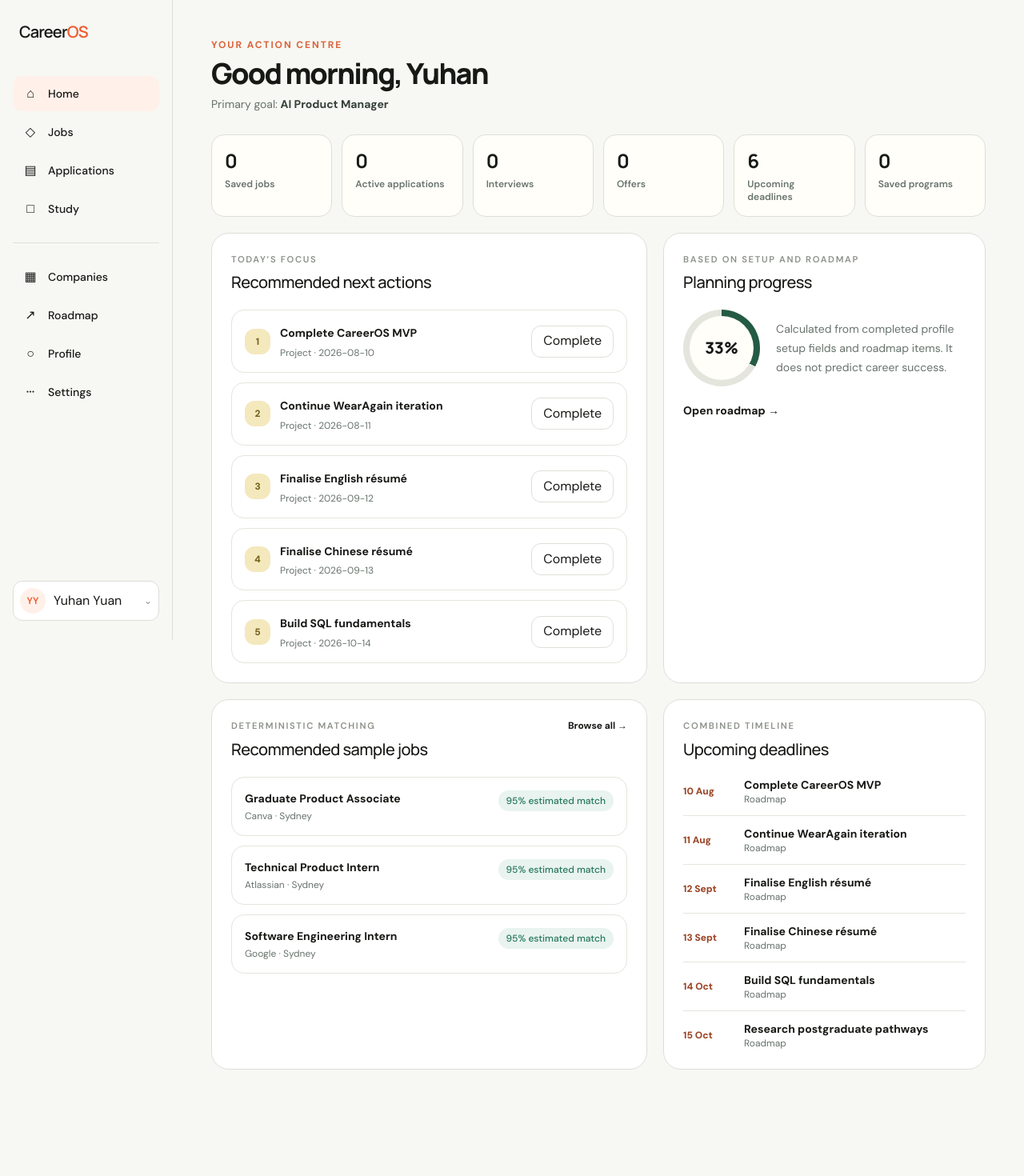
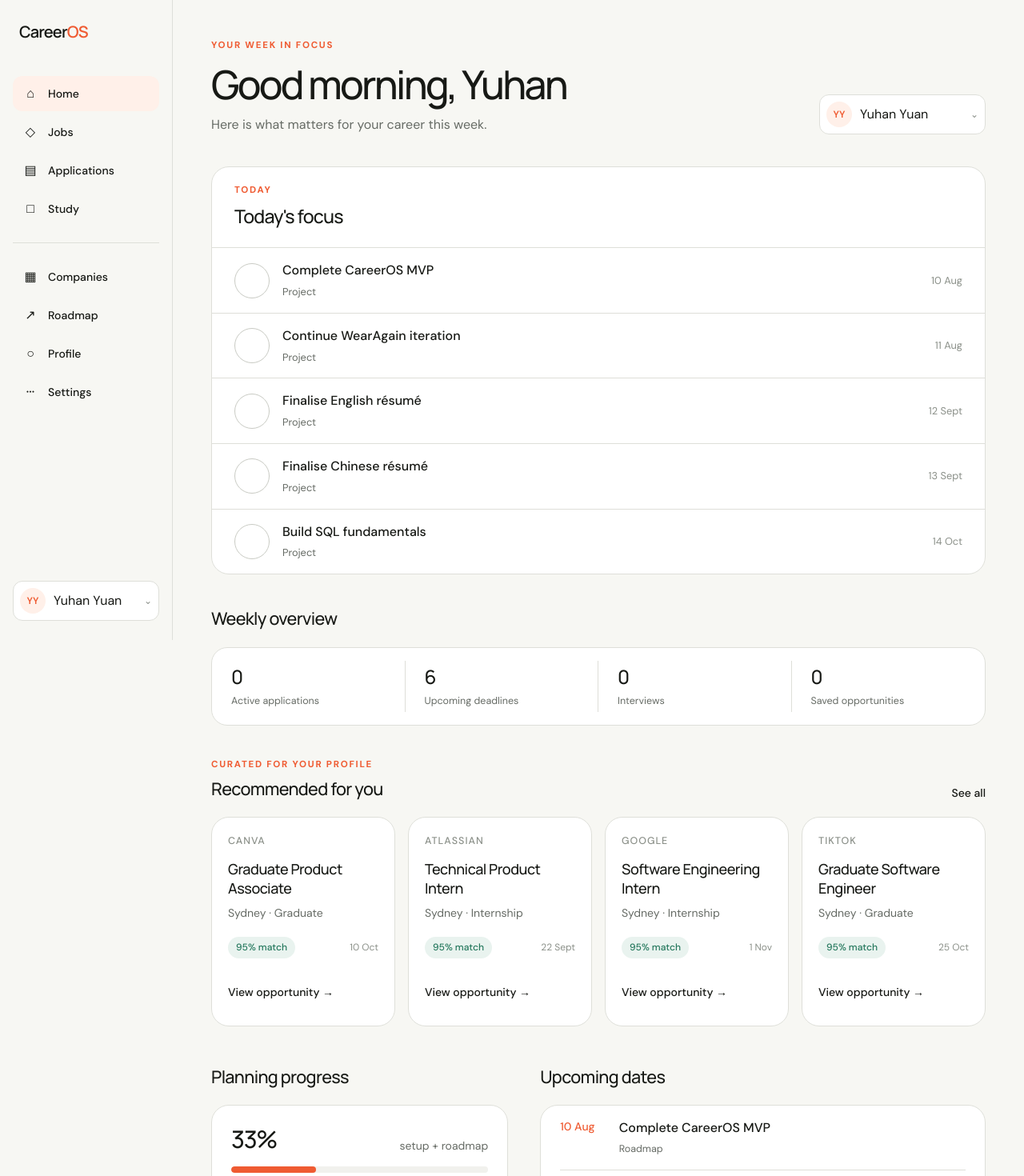
Before and after one commit to jasmineYuhanYuan/CareerOS, a Next.js app: page / in a window 1280 px wide. Shown: the top 1470 px of the page at 80% size. Before the commit the page ends 1385 px from the top, so only its background shows below. Built offline with nearby package versions, Linux system fonts and the light colour scheme.

Commit message:
style: refresh dashboard and profile experience

```diff
--- a/src/components/dashboard/dashboard.tsx
+++ b/src/components/dashboard/dashboard.tsx
@@ -1,9 +1,11 @@
 "use client";
 
 import Link from "next/link";
-import { Badge } from "@/components/ui/badge";
 import { Button } from "@/components/ui/button";
-import { Card } from "@/components/ui/card";
+import { MetricItem } from "@/components/ui/metric-item";
+import { SectionHeader } from "@/components/ui/section-header";
+import { StatusBadge } from "@/components/ui/status-badge";
+import { ProfileSelector } from "@/components/profile/profile-selector";
 import { jobs } from "@/data/seed";
 import { aggregateDeadlines } from "@/lib/dashboard";
 import { calculateJobMatch, isJobSuitableForProfile } from "@/lib/match";
@@ -20,51 +22,160 @@ export function Dashboard() {
   const { activeWorkspace, upsertRoadmapItem } = useCareerOS();
   const profile = activeWorkspace.profile;
   const deadlines = aggregateDeadlines(activeWorkspace).slice(0, 6);
-  const recommended = jobs.filter((job) => isJobSuitableForProfile(job, profile)).sort((a, b) => calculateJobMatch(b, profile).score - calculateJobMatch(a, profile).score).slice(0, 3);
-  const activeApplications = activeWorkspace.applications.filter((item) => !["Rejected", "Withdrawn"].includes(item.status));
+  const recommended = jobs
+    .filter((job) => isJobSuitableForProfile(job, profile))
+    .sort((a, b) => calculateJobMatch(b, profile).score - calculateJobMatch(a, profile).score)
+    .slice(0, 4);
+  const activeApplications = activeWorkspace.applications.filter(
+    (item) => !["Rejected", "Withdrawn"].includes(item.status),
+  );
+  const focusItems = activeWorkspace.roadmapItems
+    .filter((item) => item.status !== "Completed")
+    .slice(0, 5);
   const metrics = [
-    ["Saved jobs", activeWorkspace.savedJobIds.length],
     ["Active applications", activeApplications.length],
+    ["Upcoming deadlines", deadlines.length],
     ["Interviews", activeWorkspace.applications.filter((item) => item.status === "Interview").length],
-    ["Offers", activeWorkspace.applications.filter((item) => item.status === "Offer").length],
-    ["Upcoming deadlines", deadlines.length],
-    ["Saved programs", activeWorkspace.savedProgramIds.length],
+    ["Saved opportunities", activeWorkspace.savedJobIds.length],
+  ] as const;
+  const profileChecks = [
+    profile.preferredName,
+    profile.workEligibility,
+    profile.expectedGraduationDate,
+    profile.skills.length > 0 ? "skills" : "",
+    profile.careerGoals.length > 0 ? "goals" : "",
   ];
-  const incompleteRoadmap = activeWorkspace.roadmapItems.filter((item) => item.status !== "Completed").slice(0, 5);
-  const profileChecks = [profile.preferredName, profile.workEligibility, profile.expectedGraduationDate, profile.skills.length > 0 ? "skills" : "", profile.careerGoals.length > 0 ? "goals" : ""];
   const completedSetup = profileChecks.filter(Boolean).length;
   const completedRoadmap = activeWorkspace.roadmapItems.filter((item) => item.status === "Completed").length;
-  const progress = Math.round(((completedSetup + completedRoadmap) / Math.max(1, profileChecks.length + activeWorkspace.roadmapItems.length)) * 100);
+  const progress = Math.round(
+    ((completedSetup + completedRoadmap) /
+      Math.max(1, profileChecks.length + activeWorkspace.roadmapItems.length)) *
+      100,
+  );
 
   return (
     <div className="page-enter">
-      <header className="mb-7">
-        <p className="text-xs font-bold uppercase tracking-[0.16em] text-[#db633a]">Your action centre</p>
-        <h1 className="mt-2 font-display text-3xl font-extrabold tracking-[-0.05em] sm:text-4xl">{greeting()}, {profile.preferredName || profile.displayName}</h1>
-        <p className="mt-2 text-sm text-[#68736c]">Primary goal: <strong className="text-[#344039]">{profile.careerGoals[0] ?? "Add a career goal"}</strong></p>
+      <header className="mb-10 flex flex-col gap-6 sm:flex-row sm:items-end sm:justify-between">
+        <div>
+          <p className="eyebrow mb-3">Your week in focus</p>
+          <h1 className="font-display text-[2.1rem] font-medium leading-[1.1] tracking-[-0.055em] sm:text-[3.1rem]">
+            {greeting()}, {profile.preferredName || profile.displayName}
+          </h1>
+          <p className="mt-3 text-base text-[var(--text-secondary)]">
+            Here is what matters for your career this week.
+          </p>
+        </div>
+        <div className="w-full sm:w-[13rem]"><ProfileSelector /></div>
       </header>
 
-      <section aria-label="Career summary" className="mb-5 grid grid-cols-2 gap-3 md:grid-cols-3 xl:grid-cols-6">
-        {metrics.map(([label, value]) => <div key={label} className="rounded-2xl border border-[#dedfd7] bg-[#fffef9] p-4"><strong className="font-display text-2xl">{value}</strong><span className="mt-1 block text-xs font-semibold text-[#68736c]">{label}</span></div>)}
+      <section className="surface-card overflow-hidden" aria-labelledby="focus-heading">
+        <div className="border-b border-[var(--border)] px-5 py-5 sm:px-7">
+          <p className="eyebrow mb-1.5">Today</p>
+          <h2 id="focus-heading" className="font-display text-[1.45rem] font-medium tracking-[-0.035em]">Today&apos;s focus</h2>
+        </div>
+        {focusItems.length === 0 ? (
+          <p className="px-5 py-8 text-sm text-[var(--text-secondary)] sm:px-7">Your current roadmap actions are complete. Add another item when ready.</p>
+        ) : (
+          <ol className="divide-y divide-[var(--border)]">
+            {focusItems.map((item) => (
+              <li key={item.id} className="flex items-center gap-4 px-5 py-4 sm:px-7">
+                <button
+                  type="button"
+                  aria-label={`Complete ${item.title}`}
+                  onClick={() => upsertRoadmapItem({ ...item, status: "Completed" })}
+                  className="grid size-11 shrink-0 place-items-center rounded-full border border-[var(--border-strong)] text-transparent transition-colors hover:border-[var(--success)] hover:text-[var(--success)]"
+                >
+                  ✓
+                </button>
+                <div className="min-w-0 flex-1">
+                  <h3 className="font-medium">{item.title}</h3>
+                  <p className="mt-1 text-[0.8rem] text-[var(--text-secondary)]">{item.category}</p>
+                </div>
+                {item.targetDate && (
+                  <time dateTime={item.targetDate} className="shrink-0 text-[0.8rem] text-[var(--text-tertiary)]">
+                    {new Date(`${item.targetDate}T00:00:00`).toLocaleDateString("en-AU", { day: "numeric", month: "short" })}
+                  </time>
+                )}
+              </li>
+            ))}
+          </ol>
+        )}
       </section>
 
-      <div className="grid gap-5 xl:grid-cols-[1.15fr_0.85fr]">
-        <Card eyebrow="Today’s focus" title="Recommended next actions">
-          {incompleteRoadmap.length === 0 ? <p className="text-sm text-[#68736c]">Your current roadmap actions are complete. Add another item when ready.</p> : <ol className="space-y-3">{incompleteRoadmap.map((item, index) => <li key={item.id} className="flex items-center gap-3 rounded-2xl border border-[#e4e5dd] p-4"><span className="grid size-8 shrink-0 place-items-center rounded-xl bg-[#f4e8bd] text-xs font-extrabold text-[#756220]">{index + 1}</span><div className="min-w-0 flex-1"><strong className="text-sm">{item.title}</strong><span className="mt-1 block text-xs text-[#68736c]">{item.category} · {item.targetDate || "No date"}</span></div><Button size="sm" variant="secondary" onClick={() => upsertRoadmapItem({ ...item, status: "Completed" })}>Complete</Button></li>)}</ol>}
-        </Card>
+      <section className="my-10" aria-labelledby="overview-heading">
+        <SectionHeader title="Weekly overview" />
+        <div className="grid grid-cols-2 rounded-[1.25rem] border border-[var(--border)] bg-[var(--surface)] py-4 sm:grid-cols-4">
+          {metrics.map(([label, value]) => <MetricItem key={label} label={label} value={value} />)}
+        </div>
+      </section>
 
-        <Card eyebrow="Based on setup and roadmap" title="Planning progress">
-          <div className="flex items-center gap-5"><div className="grid size-24 shrink-0 place-items-center rounded-full bg-[conic-gradient(#245b45_var(--progress),#e4e5dd_0)] p-2" style={{ "--progress": `${progress * 3.6}deg` } as React.CSSProperties}><div className="grid size-full place-items-center rounded-full bg-[#fffef9] font-display text-xl font-extrabold">{progress}%</div></div><p className="text-sm leading-6 text-[#68736c]">Calculated from completed profile setup fields and roadmap items. It does not predict career success.</p></div>
-          <Link href="/roadmap" className="mt-5 inline-flex text-sm font-bold text-[#245b45]">Open roadmap →</Link>
-        </Card>
+      <section className="mb-10" aria-labelledby="recommended-heading">
+        <SectionHeader
+          eyebrow="Curated for your profile"
+          title="Recommended for you"
+          action={<Link href="/jobs" className="text-sm font-medium text-[var(--accent)]">See all</Link>}
+        />
+        <div className="-mx-4 flex snap-x gap-4 overflow-x-auto px-4 pb-2 sm:mx-0 sm:grid sm:grid-cols-2 sm:px-0 lg:grid-cols-4">
+          {recommended.map((job) => {
+            const match = calculateJobMatch(job, profile);
+            return (
+              <article key={job.id} className="interactive-lift surface-card flex min-w-[78vw] snap-start flex-col p-5 sm:min-w-0">
+                <p className="text-[0.78rem] font-medium uppercase tracking-[0.08em] text-[var(--text-tertiary)]">{job.companyName}</p>
+                <h3 className="mt-3 font-display text-lg font-medium leading-snug tracking-[-0.025em]">{job.title}</h3>
+                <p className="mt-2 text-sm text-[var(--text-secondary)]">{job.location} · {job.employmentType}</p>
+                <div className="mt-5 flex items-center justify-between gap-3">
+                  <StatusBadge status="positive">{match.score}% match</StatusBadge>
+                  <time dateTime={job.deadline} className="text-[0.75rem] text-[var(--text-tertiary)]">
+                    {new Date(`${job.deadline}T00:00:00`).toLocaleDateString("en-AU", { day: "numeric", month: "short" })}
+                  </time>
+                </div>
+                <Link href="/jobs" className="mt-5 inline-flex min-h-11 items-center text-sm font-medium text-[var(--accent)]">View opportunity →</Link>
+              </article>
+            );
+          })}
+        </div>
+      </section>
 
-        <Card eyebrow="Deterministic matching" title="Recommended sample jobs" action={<Link href="/jobs" className="text-xs font-bold text-[#245b45]">Browse all →</Link>}>
-          <div className="space-y-3">{recommended.map((job) => <article key={job.id} className="rounded-2xl border border-[#e4e5dd] p-4"><div className="flex flex-wrap items-start justify-between gap-2"><div><h3 className="text-sm font-bold">{job.title}</h3><p className="mt-1 text-xs text-[#68736c]">{job.companyName} · {job.location}</p></div><Badge tone="green">{calculateJobMatch(job, profile).score}% estimated match</Badge></div></article>)}</div>
-        </Card>
+      <div className="grid gap-10 lg:grid-cols-[.8fr_1.2fr]">
+        <section aria-labelledby="progress-heading">
+          <SectionHeader title="Planning progress" />
+          <div className="surface-card p-6">
+            <div className="flex items-end justify-between gap-4">
+              <strong className="font-display text-3xl font-medium tracking-[-0.04em]">{progress}%</strong>
+              <span className="text-sm text-[var(--text-secondary)]">setup + roadmap</span>
+            </div>
+            <div className="mt-4 h-2 overflow-hidden rounded-full bg-[var(--surface-subtle)]">
+              <div className="h-full rounded-full bg-[var(--accent)]" style={{ width: `${progress}%` }} />
+            </div>
+            <p className="mt-4 text-sm leading-6 text-[var(--text-secondary)]">
+              Reflects completed profile setup and roadmap items. It does not predict career success.
+            </p>
+            <Button className="mt-5" size="sm" variant="secondary" onClick={() => window.location.assign("/roadmap")}>Open roadmap</Button>
+          </div>
+        </section>
 
-        <Card eyebrow="Combined timeline" title="Upcoming deadlines">
-          {deadlines.length === 0 ? <p className="text-sm text-[#68736c]">Save jobs, programs or dated actions to build your timeline.</p> : <ol className="divide-y divide-[#e4e5dd]">{deadlines.map((deadline) => <li key={deadline.id} className="flex items-center gap-3 py-3 first:pt-0 last:pb-0"><time dateTime={deadline.date} className="w-16 shrink-0 text-xs font-extrabold text-[#9b4426]">{new Date(`${deadline.date}T00:00:00`).toLocaleDateString("en-AU", { day: "numeric", month: "short" })}</time><div className="min-w-0"><p className="truncate text-sm font-bold">{deadline.title}</p><p className="text-xs text-[#68736c]">{deadline.source}</p></div></li>)}</ol>}
-        </Card>
+        <section aria-labelledby="dates-heading">
+          <SectionHeader title="Upcoming dates" />
+          <div className="surface-card px-5 sm:px-6">
+            {deadlines.length === 0 ? (
+              <p className="py-8 text-sm text-[var(--text-secondary)]">Save opportunities or add dated actions to build your timeline.</p>
+            ) : (
+              <ol className="divide-y divide-[var(--border)]">
+                {deadlines.map((deadline) => (
+                  <li key={deadline.id} className="grid grid-cols-[3.6rem_1fr] gap-4 py-4">
+                    <time dateTime={deadline.date} className="text-sm font-medium text-[var(--accent)]">
+                      {new Date(`${deadline.date}T00:00:00`).toLocaleDateString("en-AU", { day: "numeric", month: "short" })}
+                    </time>
+                    <div className="min-w-0">
+                      <p className="font-medium">{deadline.title}</p>
+                      <p className="mt-1 text-[0.78rem] text-[var(--text-secondary)]">{deadline.source}</p>
+                    </div>
+                  </li>
+                ))}
+              </ol>
+            )}
+          </div>
+        </section>
       </div>
     </div>
   );
```
Also changed, not shown: src/components/profile/profile-manager.tsx (+67 -49 lines).
